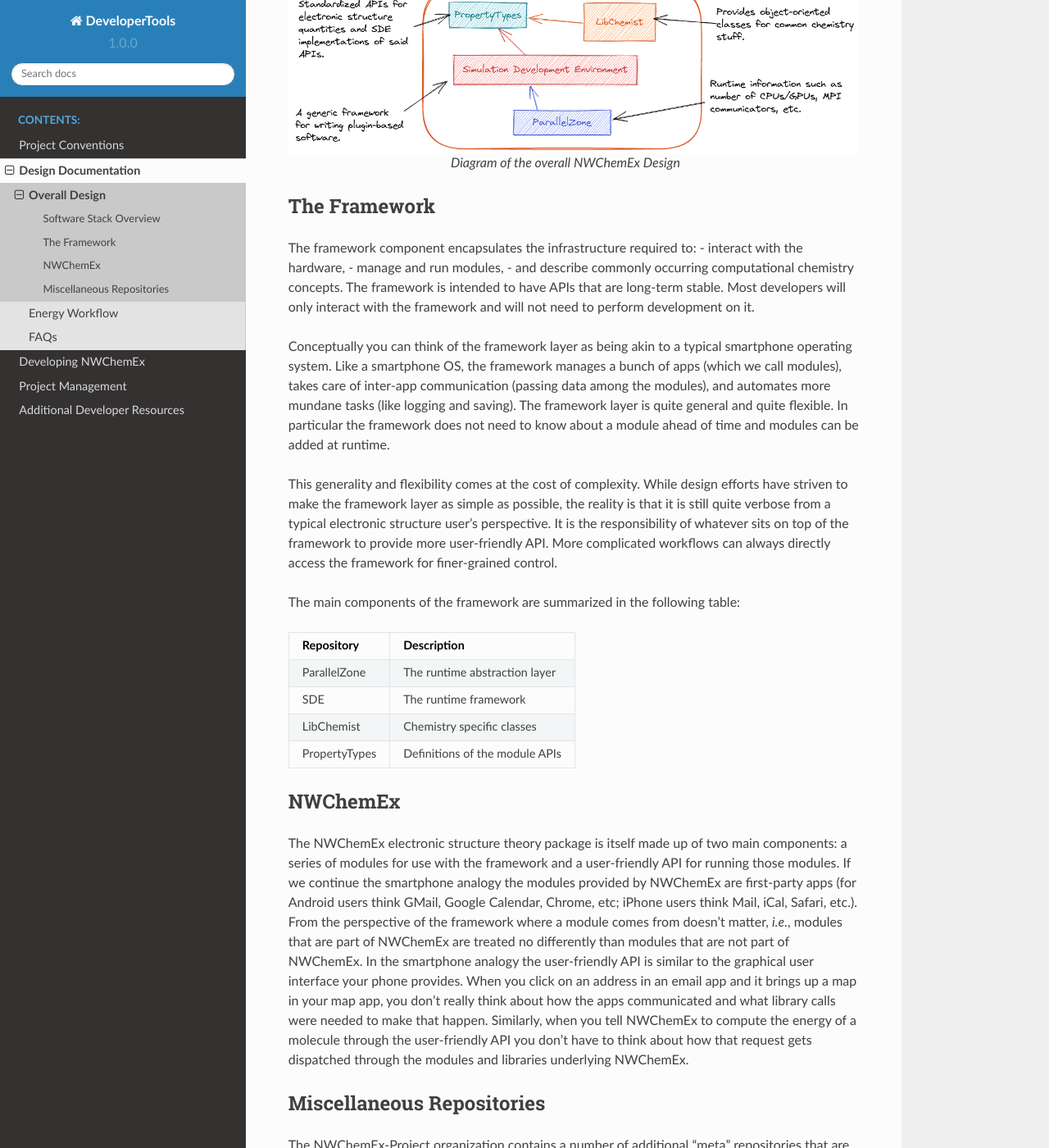
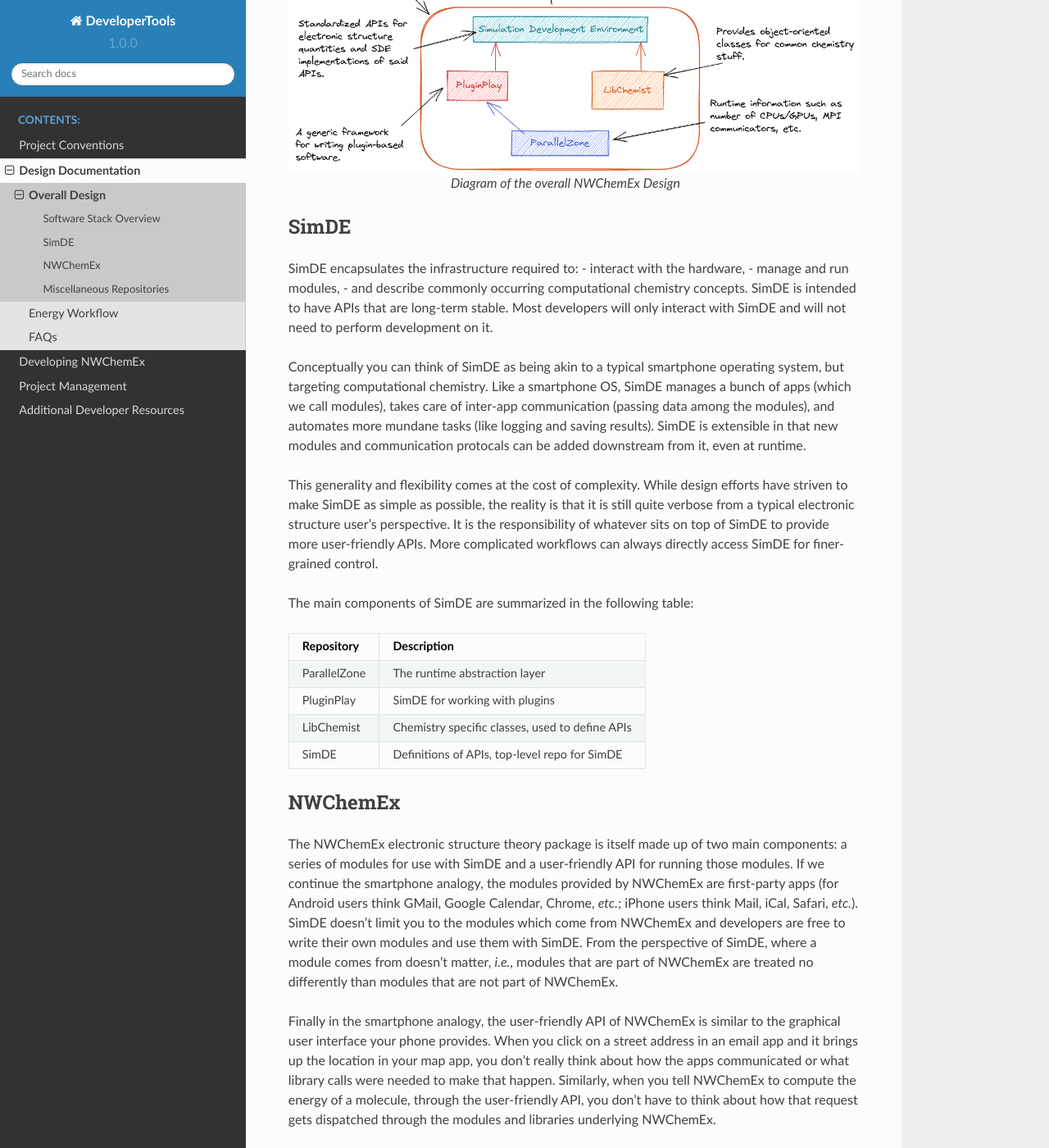
Before and after one commit to NWChemEx-Project/DeveloperTools, a Sphinx documentation site: the page built from docs/source/design/overall_design.rst, in a window 1280 px wide and 1400 px high, scrolled down 664 px. Shown: the whole window at 82% size. Built offline with Sphinx 7.4.7 and the Read the Docs theme 2.0.0, drawn with Linux system fonts in a browser that asks for light colours; some of the changed text lies outside the part shown.

Commit message:
updates names

```diff
--- a/docs/source/design/overall_design.rst
+++ b/docs/source/design/overall_design.rst
@@ -11,7 +11,8 @@ Software Stack Overview
 =======================
 
 The NWChemEx Project is made up of two major software components: the framework
-and the NWChemEx electronic structure package.
+known as the simulation development environment, or SimDE for short, and the
+NWChemEx electronic structure package.
 
 .. figure:: overall_design.png
    :figwidth: 100 %
@@ -19,61 +20,76 @@ and the NWChemEx electronic structure package.
 
    Diagram of the overall NWChemEx Design
 
-The Framework
-=============
+SimDE
+=====
 
-The framework component encapsulates the infrastructure required to:
+SimDE encapsulates the infrastructure required to:
 - interact with the hardware,
 - manage and run modules,
 - and describe commonly occurring computational chemistry concepts.
-The framework is intended to have APIs that are long-term stable. Most
-developers will only interact with the framework and will not need to perform
+SimDE is intended to have APIs that are long-term stable. Most
+developers will only interact with SimDE and will not need to perform
 development on it.
 
-Conceptually you can think of the framework layer as being akin to a typical
-smartphone operating system. Like a smartphone OS, the framework manages a bunch
-of apps (which we call modules), takes care of inter-app communication (passing
-data among the modules), and automates more mundane tasks (like logging and
-saving). The framework layer is quite general and quite flexible. In particular
-the framework does not need to know about a module ahead of time and modules can
-be added at runtime.
-
+Conceptually you can think of SimDE as being akin to a typical smartphone
+operating system, but targeting computational chemistry. Like a smartphone OS,
+SimDE manages a bunch of apps (which we call modules), takes care of inter-app
+communication (passing data among the modules), and automates more mundane tasks
+(like logging and saving results). SimDE is extensible in that new modules and
+communication protocals can be added downstream from it, even at runtime.
 
 This generality and flexibility comes at the cost of complexity. While design
-efforts have striven to make the framework layer as simple as possible, the
-reality is that it is still quite verbose from a typical electronic structure
-user's perspective. It is the responsibility of whatever sits on top of the
-framework to provide more user-friendly API. More complicated workflows can
-always directly access the framework for finer-grained control.
+efforts have striven to make SimDE as simple as possible, the reality is that it
+is still quite verbose from a typical electronic structure user's perspective.
+It is the responsibility of whatever sits on top of SimDE to provide more
+user-friendly APIs. More complicated workflows can always directly access SimDE
+for finer-grained control.
 
-The main components of the framework are summarized in the following table:
+The main components of SimDE are summarized in the following table:
 
-============== ===================================================
+============== =====================================================
 Repository     Description
-============== ===================================================
+============== =====================================================
 ParallelZone   The runtime abstraction layer
-SDE            The runtime framework
-LibChemist     Chemistry specific classes
-PropertyTypes  Definitions of the module APIs
-============== ===================================================
+PluginPlay     SimDE for working with plugins
+LibChemist     Chemistry specific classes, used to define APIs
+SimDE          Definitions of APIs, top-level repo for SimDE
+============== =====================================================
 
 NWChemEx
 ========
 
 The NWChemEx electronic structure theory package is itself made up of two main
-components: a series of modules for use with the framework and a user-friendly
-API for running those modules. If we continue the smartphone analogy the modules
+components: a series of modules for use with SimDE and a user-friendly API for
+running those modules. If we continue the smartphone analogy, the modules
 provided by NWChemEx are first-party apps (for Android users think GMail, Google
-Calendar, Chrome, etc; iPhone users think Mail, iCal, Safari, etc.). From the
-perspective of the framework where a module comes from doesn't matter, *i.e.*,
-modules that are part of NWChemEx are treated no differently than modules that
-are not part of NWChemEx. In the smartphone analogy the user-friendly API is
-similar to the graphical user interface your phone provides. When you click on
-an address in an email app and it brings up a map in your map app, you don't
-really think about how the apps communicated and what library calls were needed
+Calendar, Chrome, *etc.*; iPhone users think Mail, iCal, Safari, *etc.*). SimDE
+doesn't limit you to the modules which come from NWChemEx and developers are
+free to write their own modules and use them with SimDE. From the perspective of
+SimDE, where a module comes from doesn't matter, *i.e.*, modules that are part
+of NWChemEx are treated no differently than modules that are not part of
+NWChemEx.
+
+Finally in the smartphone analogy, the user-friendly API of NWChemEx is similar
+to the graphical user interface your phone provides. When you click on a street
+address in an email app and it brings up the location in your map app, you don't
+really think about how the apps communicated or what library calls were needed
 to make that happen. Similarly, when you tell NWChemEx to compute the energy of
-a molecule through the user-friendly API you don't have to think about how that
-request gets dispatched through the modules and libraries underlying NWChemEx.
+a molecule, through the user-friendly API, you don't have to think about how
+that request gets dispatched through the modules and libraries underlying
+NWChemEx.
+
+The main components of NWChemEx are summarized in the following table:
+
+============== =======================================================
+Repository     Description
+============== =======================================================
+Integrals      Modules for computing integrals with AOs
+SCF            Modules related to Hartree-Fock and DFT
+MP2            Modules realted to Moller-Plesset perturbation theory
+TAMM-SDE       An assortment of modules which use TAMM instead of TA
+NWChemEx       The top-level repo which provides the user-friendly API
+============== =======================================================
 
 
 Miscellaneous Repositories
```
Also changed, not shown: other parts of docs/source/design/overall_design.rst (+0 -1 lines), docs/source/design/overall_design.png.
